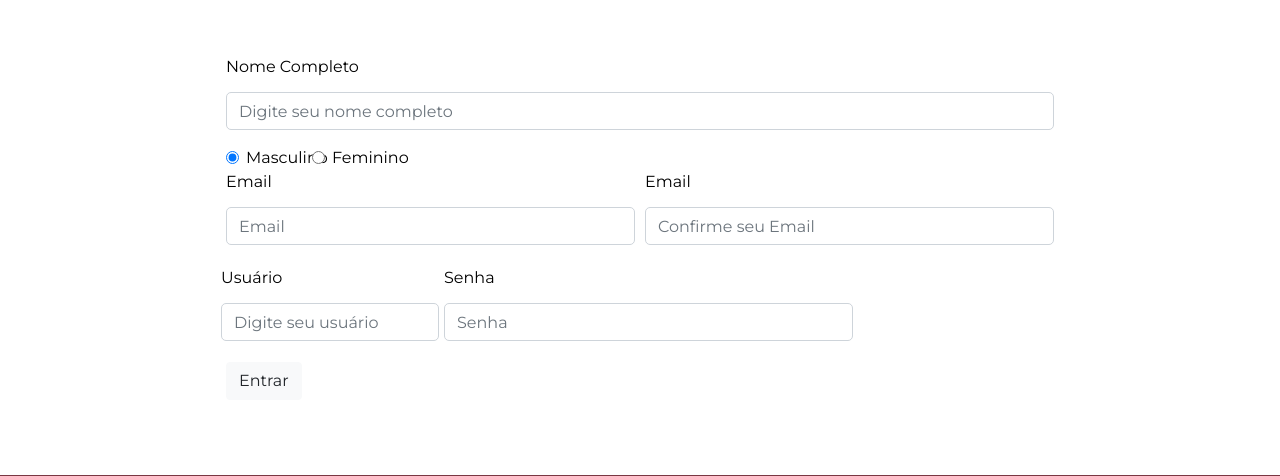
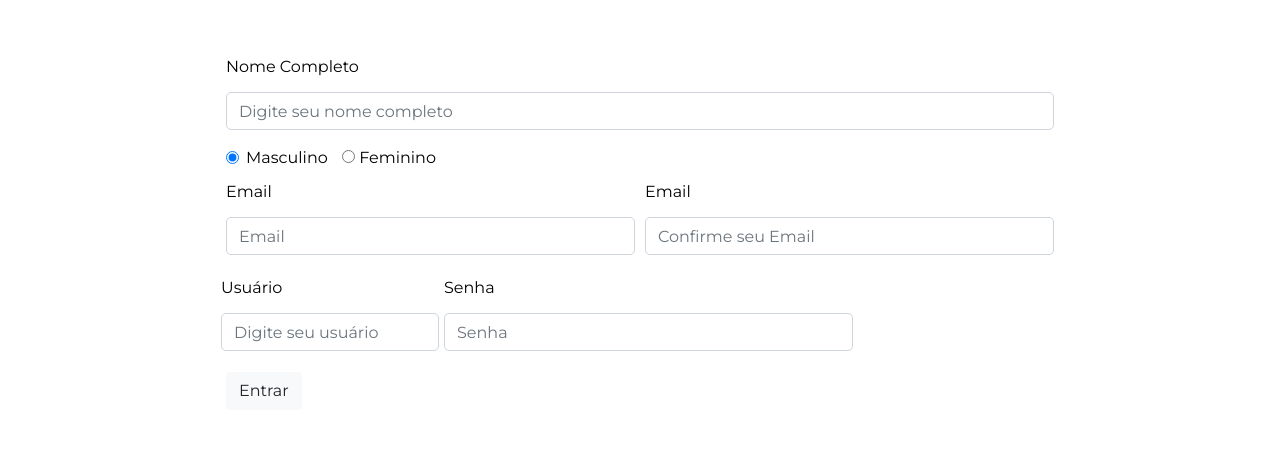
Before and after one commit to graciani23/projeto-integrador, a PHP site: page /cad-log-usuario.php in a window 1280 px wide. Shown: the part 96-572 px from the top of the page. Run offline with PHP 8.4, Linux system fonts and the light colour scheme.

Commit message:
atualização cad usuario bootstrap

```diff
--- a/assets/css/estiloFormsCadastro.css
+++ b/assets/css/estiloFormsCadastro.css
@@ -12,6 +12,15 @@ body {
     color: black;
 }
 
+.form-check {
+    padding-bottom: 10px;
+}
+
+
+.form-check .form-check-input-fem {
+    margin-left: 10px;
+
+}
 .container {
     display: flex;
     justify-content: space-around;
--- a/cad-log-usuario.php
+++ b/cad-log-usuario.php
@@ -25,8 +25,8 @@ require './assets/includes/menu.php';
                 <div class="form-check">
                     <input class="form-check-input" type="radio" name="genero" id="masculino" value="option1" checked>
                     <label class="form-check-label" for="masculino">Masculino</label>
-                    <input class="form-check-input" type="radio" name="genero" id="feminino" value="option1">
-                    <label class="form-check-label" for="feminino">Feminino</label>
+                    <input class="form-check-input-fem" type="radio" name="genero" id="feminino" value="option1">
+                    <label class="form-check-label fem" for="feminino">Feminino</label>
                 </div>
                 <div class="form-row">
                     <div class="form-group col-md-6">
```
